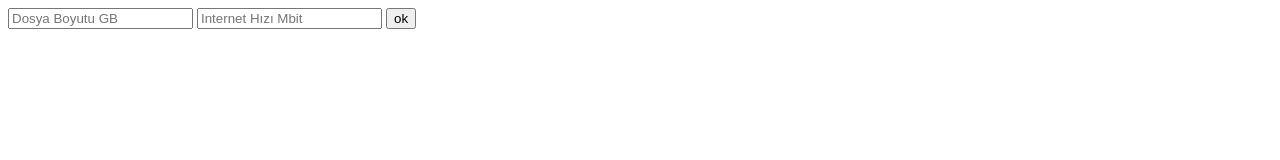
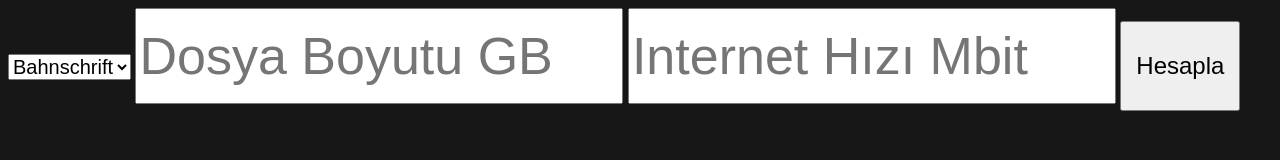
Before and after one commit to dOmi666/domipersona, a plain HTML site: page index.html in a window 1280 px wide. Drawn offline with Linux system fonts and the light colour scheme.

Commit message:
Update index.html
ımproved GUI

```diff
--- a/index.html
+++ b/index.html
@@ -1,30 +1,62 @@
+<!DOCTYPE html>
 <html>
 <head>
-<title>volkan</title>
+    <title>Indirme Süre Hesaplayıcı</title>
+    <style>
+        body {
+            background-color: #171717; /* Change this to any color you like */
+            font-family: Bahnschrift, sans-serif; /* Default font family */
+        }
+        input[type="text"] {
+            width: 480px;
+            height: 90px;
+            font-size: 52px; /* Adjust the font size if necessary */
+            font-family: inherit; /* Use the same font as the body */
+        }
+        button {
+            width: 120px;
+            height: 90px;
+            font-size: 24px; /* Adjust the font size if necessary */
+            font-family: inherit; /* Use the same font as the body */
+        }
+        select {
+            margin-bottom: 20px;
+            font-size: 20px;
+        }
+        p {
+            font-size: 36px; /* Increase font size for the paragraphs */
+            color: #ffffff; /* Change font color to white */
+            font-family: inherit; /* Use the same font as the body */
+        }
+    </style>
+    <link href="https://fonts.googleapis.com/css2?family=Roboto:wght@400;700&family=Lobster&display=swap" rel="stylesheet">
 </head>
 <body>
-<input id="inputgb" placeholder="Dosya Boyutu GB" type="text">
-<input id="inputhiz" placeholder="Internet Hızı Mbit" type="text">
-<button onclick="button()">ok</button>
-<p id="000">
+    <select id="fontSelector">
+        <option value="Bahnschrift, sans-serif">Bahnschrift</option>
+        <option value="'Roboto', sans-serif">Roboto</option>
+        <option value="'Lobster', cursive">Lobster</option>
+    </select>
+    <input id="inputgb" placeholder="Dosya Boyutu GB" type="text">
+    <input id="inputhiz" placeholder="Internet Hızı Mbit" type="text">
+    <button onclick="button()">Hesapla</button>
+    <p id="000"></p>
+    <p id="001"></p>
 
-</p>
-<p id="001">
+    <script>
+        document.getElementById('fontSelector').addEventListener('change', function() {
+            document.body.style.fontFamily = this.value;
+        });
 
-</p>
+        var button = function() {
+            var inputgb = parseInt(document.getElementById("inputgb").value);
+            var inputhiz = parseInt(document.getElementById("inputhiz").value);
+            var suredk = ((inputgb * 1000 * 10.24)) / ((inputhiz * 1.25) * 60);
+            var suresaat = suredk / 60;
 
+            document.getElementById("000").innerHTML = Math.round(suredk * 100) / 100 + " min";
+            document.getElementById("001").innerHTML = Math.round(suresaat * 100) / 100 + " h";
+        }
+    </script>
 </body>
-<script>
-
-var button=function(){
-var inputgb=parseInt(document.getElementById("inputgb").value)
-var inputhiz=parseInt(document.getElementById("inputhiz").value)
-var suredk=((inputgb*1000*10.24))/((inputhiz*1.25)*60)
-var suresaat=suredk/60
-
-document.getElementById("000").innerHTML=Math.round(suredk*100)/100+"min"
-document.getElementById("001").innerHTML=Math.round(suresaat*100)/100+"h"
-
-}
-</script>
 </html>
```
